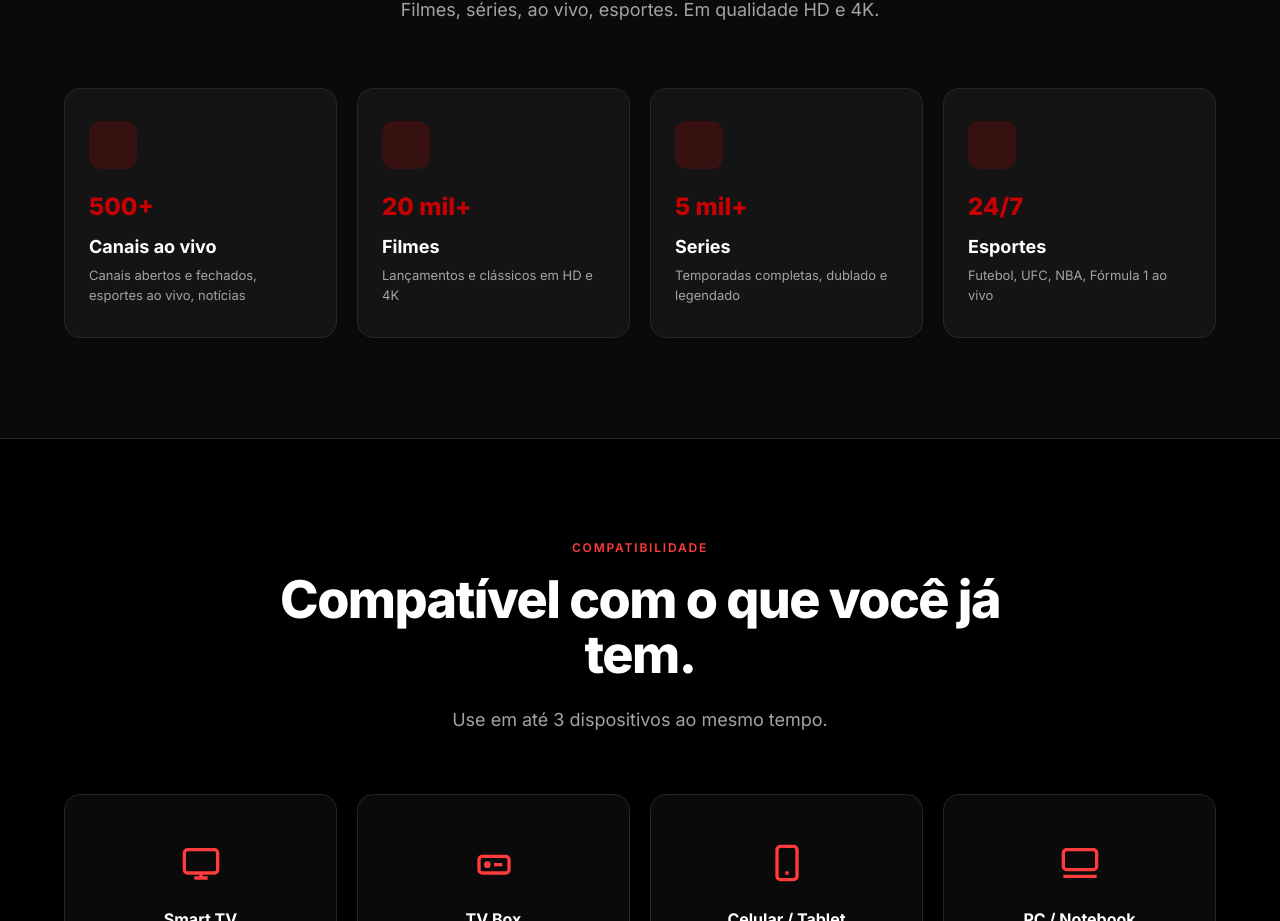
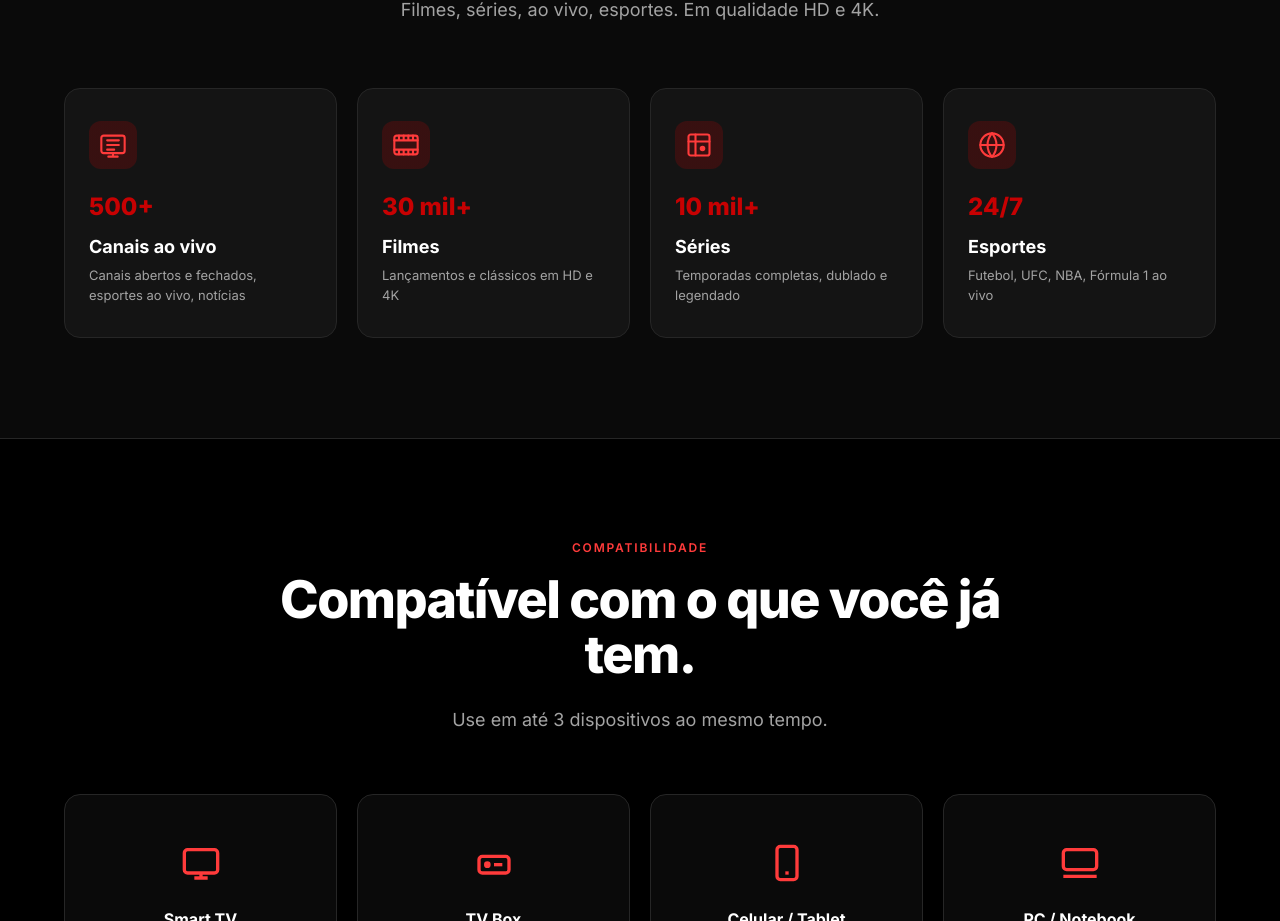
Before and after one commit to gabreslima-svg/pix-checker, a Next.js app: page /youflix in a window 1280 px wide. Shown: the part 939-1860 px from the top of the page. Built offline with nearby package versions, Linux system fonts and the light colour scheme.

Commit message:
atualiza numeros do catalogo + icones SVG nos cards

```diff
--- a/app/youflix/page.tsx
+++ b/app/youflix/page.tsx
@@ -474,10 +474,55 @@
 
 function Conteudo() {
   const categorias = [
-    { icone: "", num: "500+", titulo: "Canais ao vivo", desc: "Canais abertos e fechados, esportes ao vivo, notícias" },
-    { icone: "", num: "20 mil+", titulo: "Filmes", desc: "Lançamentos e clássicos em HD e 4K" },
-    { icone: "", num: "5 mil+", titulo: "Series", desc: "Temporadas completas, dublado e legendado" },
-    { icone: "", num: "24/7", titulo: "Esportes", desc: "Futebol, UFC, NBA, Fórmula 1 ao vivo" },
+    {
+      icone: (
+        <svg width="28" height="28" viewBox="0 0 24 24" fill="none" stroke="currentColor" strokeWidth="1.8" strokeLinecap="round" strokeLinejoin="round">
+          <rect x="2" y="4" width="20" height="15" rx="2"/>
+          <path d="M8 22h8M12 19v3"/>
+          <path d="M7 8h10M7 12h10M7 16h6"/>
+        </svg>
+      ),
+      num: "500+",
+      titulo: "Canais ao vivo",
+      desc: "Canais abertos e fechados, esportes ao vivo, notícias"
+    },
+    {
+      icone: (
+        <svg width="28" height="28" viewBox="0 0 24 24" fill="none" stroke="currentColor" strokeWidth="1.8" strokeLinecap="round" strokeLinejoin="round">
+          <rect x="2" y="4" width="20" height="16" rx="2"/>
+          <path d="M2 8h20M6 4v4M10 4v4M14 4v4M18 4v4"/>
+          <path d="M2 16h20M6 20v-4M10 20v-4M14 20v-4M18 20v-4"/>
+        </svg>
+      ),
+      num: "30 mil+",
+      titulo: "Filmes",
+      desc: "Lançamentos e clássicos em HD e 4K"
+    },
+    {
+      icone: (
+        <svg width="28" height="28" viewBox="0 0 24 24" fill="none" stroke="currentColor" strokeWidth="1.8" strokeLinecap="round" strokeLinejoin="round">
+          <rect x="3" y="3" width="18" height="18" rx="2"/>
+          <path d="M3 9h18M9 3v18"/>
+          <circle cx="15" cy="15" r="1.5" fill="currentColor"/>
+        </svg>
+      ),
+      num: "10 mil+",
+      titulo: "Séries",
+      desc: "Temporadas completas, dublado e legendado"
+    },
+    {
+      icone: (
+        <svg width="28" height="28" viewBox="0 0 24 24" fill="none" stroke="currentColor" strokeWidth="1.8" strokeLinecap="round" strokeLinejoin="round">
+          <circle cx="12" cy="12" r="10"/>
+          <path d="M12 2a15 15 0 0 1 0 20"/>
+          <path d="M12 2a15 15 0 0 0 0 20"/>
+          <path d="M2 12h20"/>
+        </svg>
+      ),
+      num: "24/7",
+      titulo: "Esportes",
+      desc: "Futebol, UFC, NBA, Fórmula 1 ao vivo"
+    },
   ];
   return (
     <section className="conteudo" id="conteudo">
@@ -490,7 +535,7 @@
         <div className="categorias">
           {categorias.map((c, i) => (
             <div className="categoria" key={i}>
-              <div className="categoria-icone" style={{ fontSize: 28 }}>{c.icone}</div>
+              <div className="categoria-icone">{c.icone}</div>
               <div className="categoria-num">{c.num}</div>
               <h3>{c.titulo}</h3>
               <p>{c.desc}</p>
```
